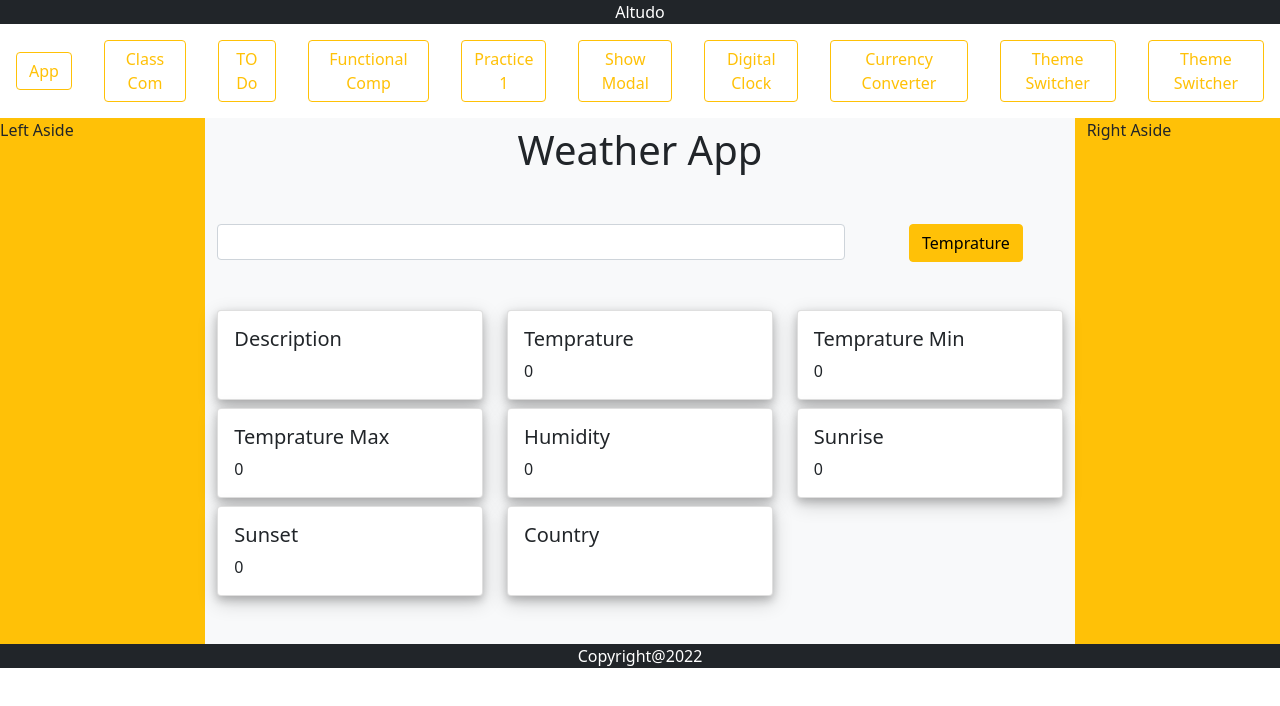
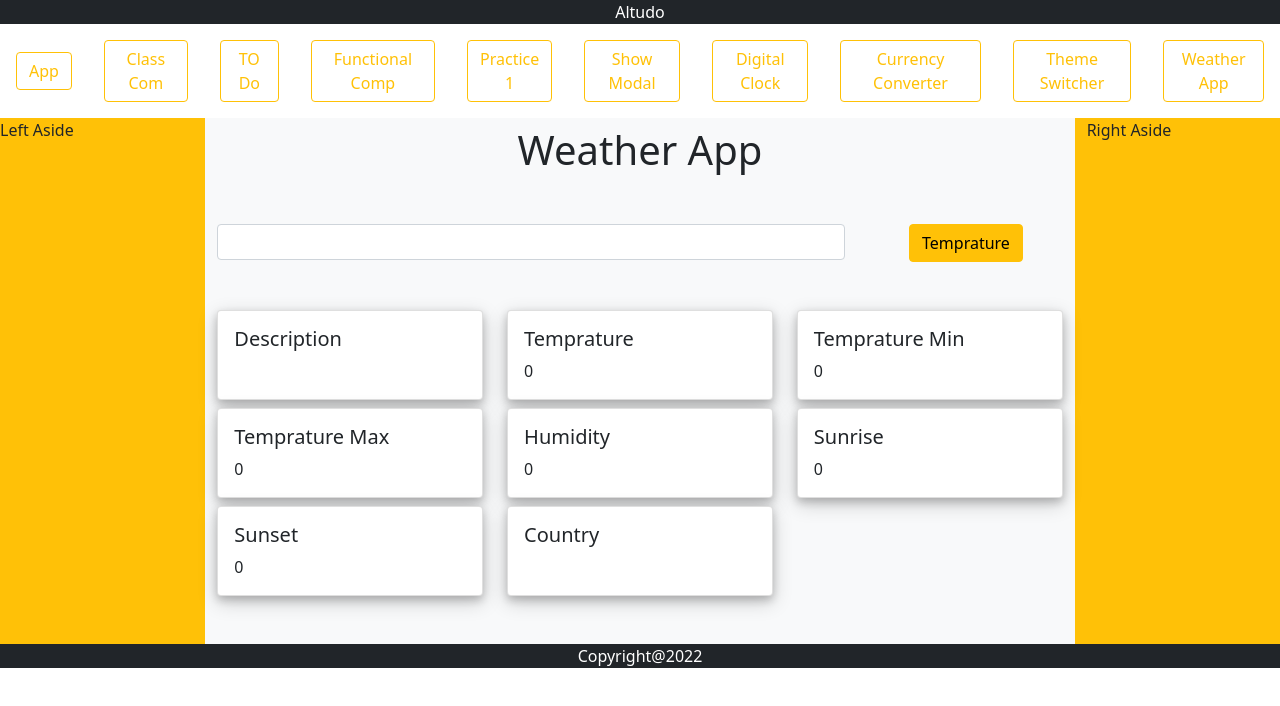
Before and after one commit to sangeetapanwar19/React_ceptaTraining, a React (Create React App) app: page /weatherapp in a window 1280 px wide. Shown: the top 706 px of the page. Built offline with nearby package versions, Linux system fonts and the light colour scheme.

Commit message:
add weather app project

```diff
--- a/src/SinglePageApp.js
+++ b/src/SinglePageApp.js
@@ -13,7 +13,7 @@ import ShowModal from "./ShowModal";
 import Digitalclock from "./component/DigitalClock";
 import CurrencyConverter from "./component/CurrencyConverter";
 import ThemeSelector from "./component/ThemeSwitcher/ThemeSelector";
-import WeatherApp from "./component/WeatherApp";
+import WeatherApp from "./component/Weather/WeatherApp";
 const SinglePageApp = () => {
     return(
         <BrowserRouter>
--- a/src/common/Navigation.js
+++ b/src/common/Navigation.js
@@ -18,7 +18,7 @@ const Navigation = () =>{
                     <Nav.Link><Link to="/digitalclock" className='btn btn-outline-warning'>Digital Clock</Link></Nav.Link>
                     <Nav.Link><Link to="/currencyconverter" className='btn btn-outline-warning'>Currency Converter</Link></Nav.Link>
                     <Nav.Link><Link to="/themeselector" className='btn btn-outline-warning'>Theme Switcher</Link></Nav.Link>
-                    <Nav.Link><Link to="/weatherapp" className='btn btn-outline-warning'>Theme Switcher</Link></Nav.Link>
+                    <Nav.Link><Link to="/weatherapp" className='btn btn-outline-warning'>Weather App</Link></Nav.Link>
                     </Navbar>
                 </div>
             </div>
--- a/src/component/WeatherApp.js
+++ b/src/component/Weather/WeatherApp.js
@@ -1,7 +1,7 @@
 import React, { useState } from 'react'
 import axios from 'axios'
 import WeatherDataShow from './WeatherDataShow'
-import '../css/weatherapp.css'
+import '../../css/weatherapp.css'
 
 const WeatherApp = () => {
     const [city, setCity] = useState("")
```
Also changed, not shown: src/component/Weather/WeatherDataShow.js (renamed from src/component/WeatherDataShow.js).
